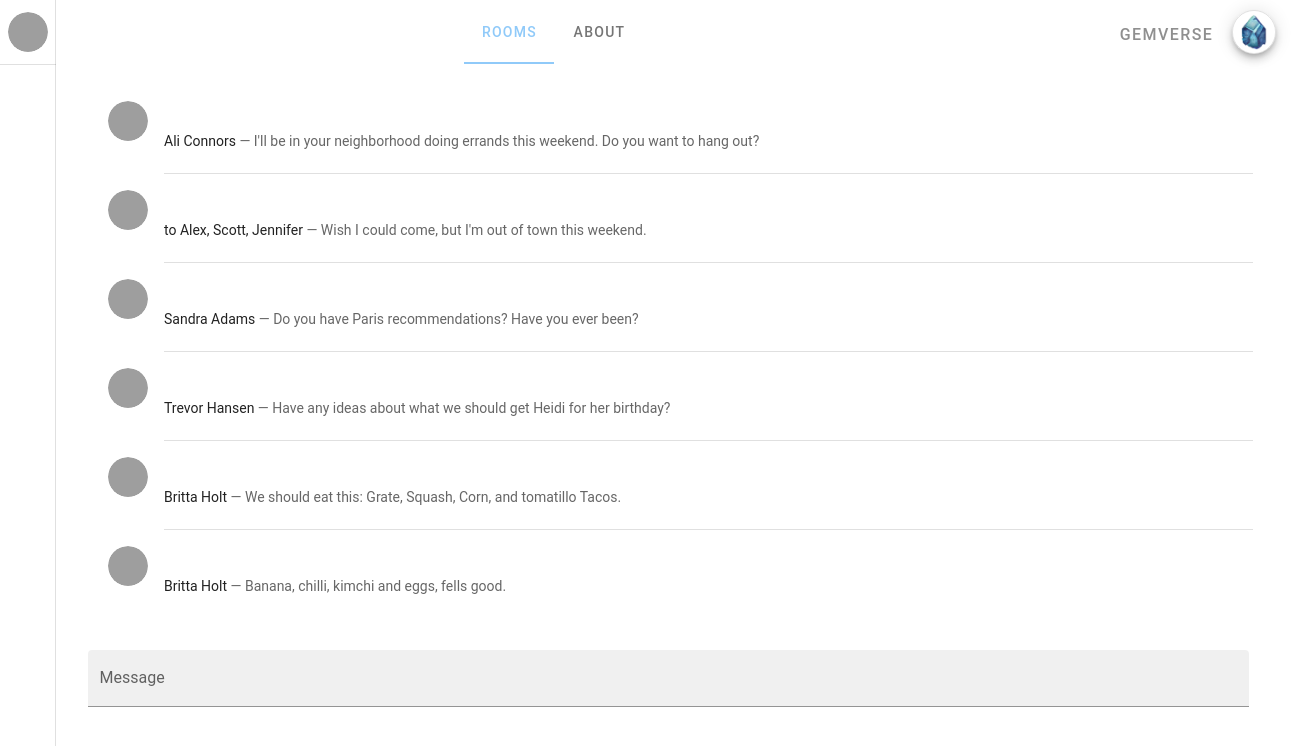
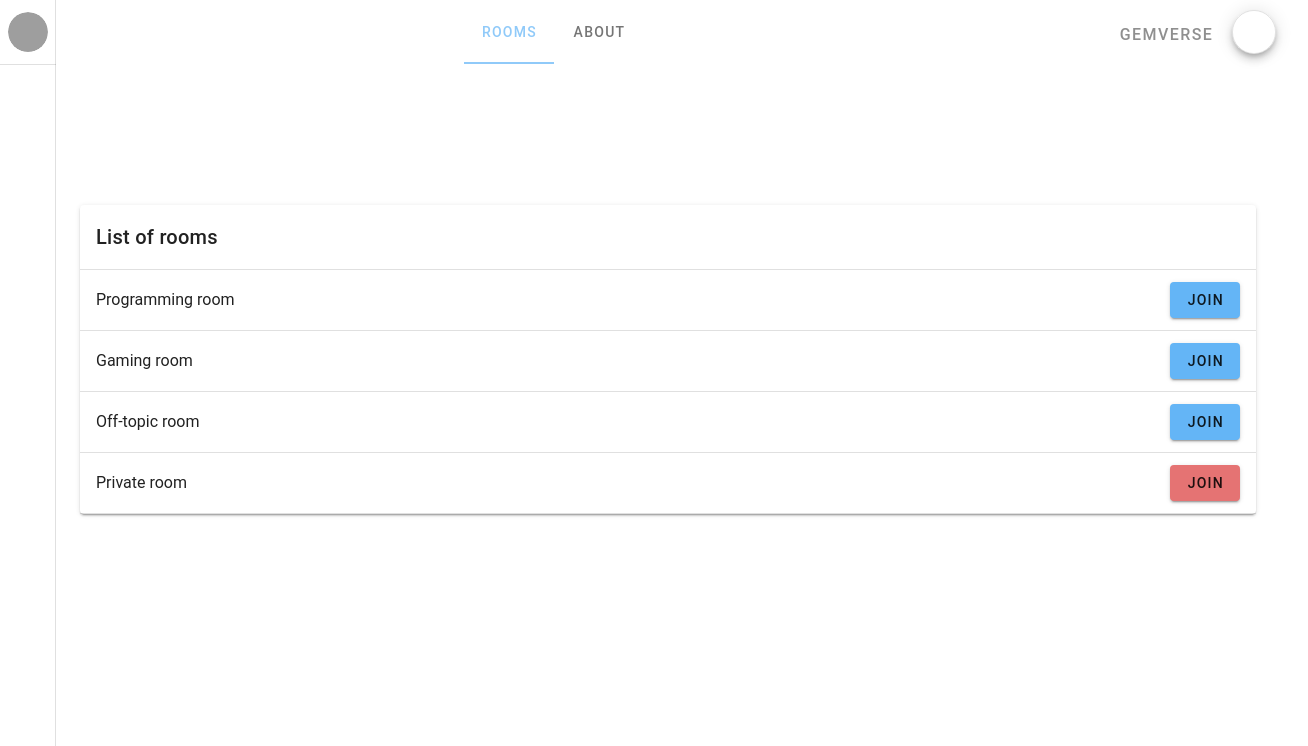
Before and after one commit to Karol-Witkowski/Gemverse, a Vue app in the folder client/: page /#/ in a window 1280 px wide. Shown: the top 746 px of the page, 1308 px wide, since content can reach past the window. Built offline with nearby package versions, Linux system fonts and the light colour scheme; grey boxes are pictures that could not be loaded.

Commit message:
Add rooms list component

```diff
--- a/client/src/components/Navbar.vue
+++ b/client/src/components/Navbar.vue
@@ -13,7 +13,7 @@
       <v-tab to="/about">about</v-tab>
     </v-tabs>
     <v-tab
-      class="mt-1 mr-2"
+      class="mt-1 mr-2 d-none d-sm-flex"
       disabled
       style="font-size: 16px"
     >
--- a/client/src/router/index.js
+++ b/client/src/router/index.js
@@ -1,19 +1,24 @@
 import Vue from 'vue';
 import VueRouter from 'vue-router';
-import Chat from '../views/Chat.vue';
+import Rooms from '../views/Rooms.vue';
 
 Vue.use(VueRouter);
 
 const routes = [
   {
     path: '/',
-    name: 'Chat',
-    component: Chat,
+    name: 'Rooms',
+    component: Rooms,
   },
   {
     path: '/about',
     name: 'About',
     component: () => import('../views/About.vue'),
+  },
+  {
+    path: '/chat',
+    name: 'Chat',
+    component: () => import('../views/Chat.vue'),
   },
 ];
 
--- a/client/src/views/About.vue
+++ b/client/src/views/About.vue
@@ -1,15 +1,18 @@
 <template>
     <v-container
+      class="mt-16 ml-7"
       fluid
-      mt-16
     >
-      <v-flex class="xs12 sm6 offset-sm3">
+      <v-flex
+        centered
+        class="xs12 sm12 mt-16 mx-10"
+      >
         <v-card>
           <v-card-title>
             <h3 class="mb-2">
               Gemverse - a real-time chat
             </h3>
-            <p>
+            <p class="text-wrap" xs-justify>
               Gemverse is created by combining Vue, Vuetify, Express, Socket.io,
               MongoDB and more. The app aims to provide an alternative for friends
               to hang around and chat. Gemverse is based on rooms - organized channels
@@ -19,7 +22,7 @@
           </v-card-title>
           <v-card-actions>
             <v-btn
-              color="blue lighten-3"
+              color="blue lighten-2"
               href="https://github.com/Karol-Witkowski"
             >
               GitHub
@@ -29,3 +32,10 @@
       </v-flex>
     </v-container>
 </template>
+
+<style>
+.v-card__text, .v-card__title {
+  text-align: justify;
+  word-break: normal;
+}
+</style>
--- /dev/null
+++ b/client/src/views/Rooms.vue
@@ -0,0 +1,54 @@
+<template>
+    <v-container
+      fluid
+      class="mt-16 ml-7"
+    >
+      <v-flex
+        centered
+        class="xs12 sm12 mt-16 mx-10"
+      >
+        <v-card>
+          <v-card-title>
+            List of rooms
+          </v-card-title>
+          <v-divider />
+          <v-list-item>
+            <v-list-item-content>
+              <v-list-item-title>Programming room</v-list-item-title>
+            </v-list-item-content>
+            <v-list-item-action>
+              <v-btn color="blue lighten-2">Join</v-btn>
+            </v-list-item-action>
+          </v-list-item>
+          <v-divider />
+          <v-list-item>
+            <v-list-item-content>
+              <v-list-item-title>Gaming room</v-list-item-title>
+            </v-list-item-content>
+            <v-list-item-action>
+              <v-btn color="blue lighten-2">Join</v-btn>
+            </v-list-item-action>
+          </v-list-item>
+          <v-divider />
+          <v-list-item>
+            <v-list-item-content>
+              <v-list-item-title>Off-topic room</v-list-item-title>
+            </v-list-item-content>
+            <v-list-item-action>
+              <v-btn color="blue lighten-2">Join</v-btn>
+            </v-list-item-action>
+          </v-list-item>
+          <v-divider />
+          <v-list-item>
+            <v-list-item-content>
+              <v-list-item-title>Private room</v-list-item-title>
+            </v-list-item-content>
+            <v-list-item-action>
+              <v-btn color="red lighten-2">Join</v-btn>
+            </v-list-item-action>
+          </v-list-item>
+          <v-divider />
+        </v-card>
+      </v-flex>
+    </v-container>
+</template>
```
Also changed, not shown: client/tests/unit/setup.js (+3 -3 lines).
